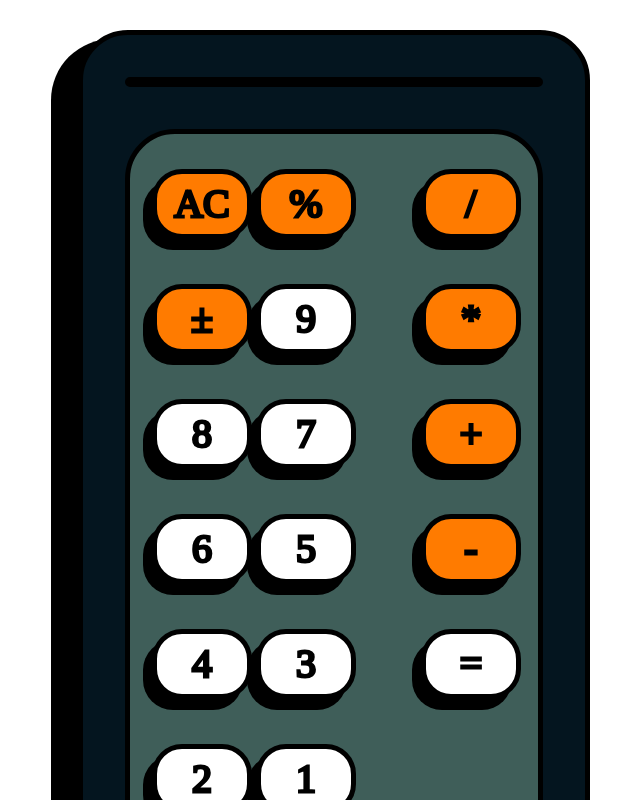
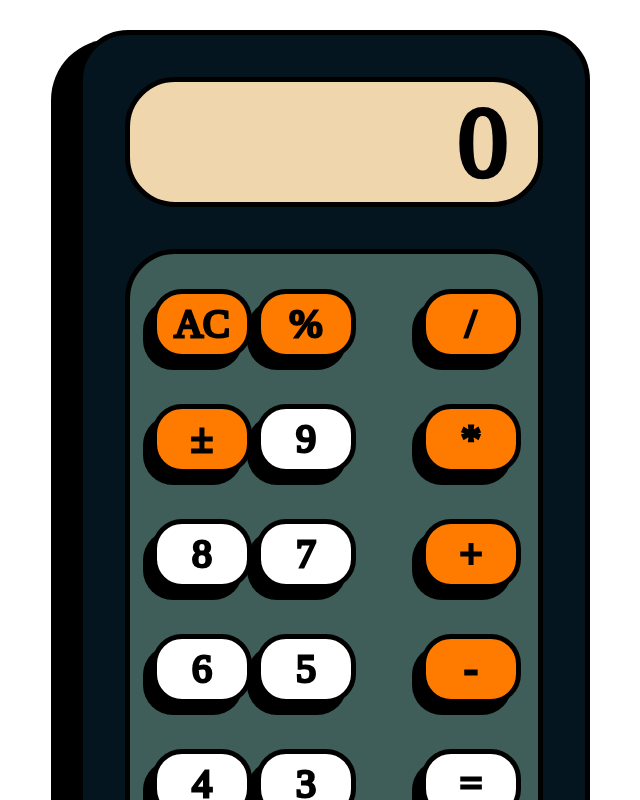
Before and after one commit to JorgeBillini/React-Calculator, a React (Create React App) app: page / in a window 1280 px wide. Shown: the top 800 px of the page, without its empty margins (306-946 px from the left). Built offline with nearby package versions, Linux system fonts and the light colour scheme.

Commit message:
fixed bug with no display value causing display screen not showing

```diff
--- a/src/components/display.js
+++ b/src/components/display.js
@@ -3,7 +3,7 @@ import React from 'react';
 class Display extends React.Component {
     render(){
         return (
-            <h1 className='display beige'>{this.props.displayVal}</h1>
+            <h1 className='display beige'>{this.props.displayVal === '' ? '0': this.props.displayVal}</h1>
         );
     }
 }
```
